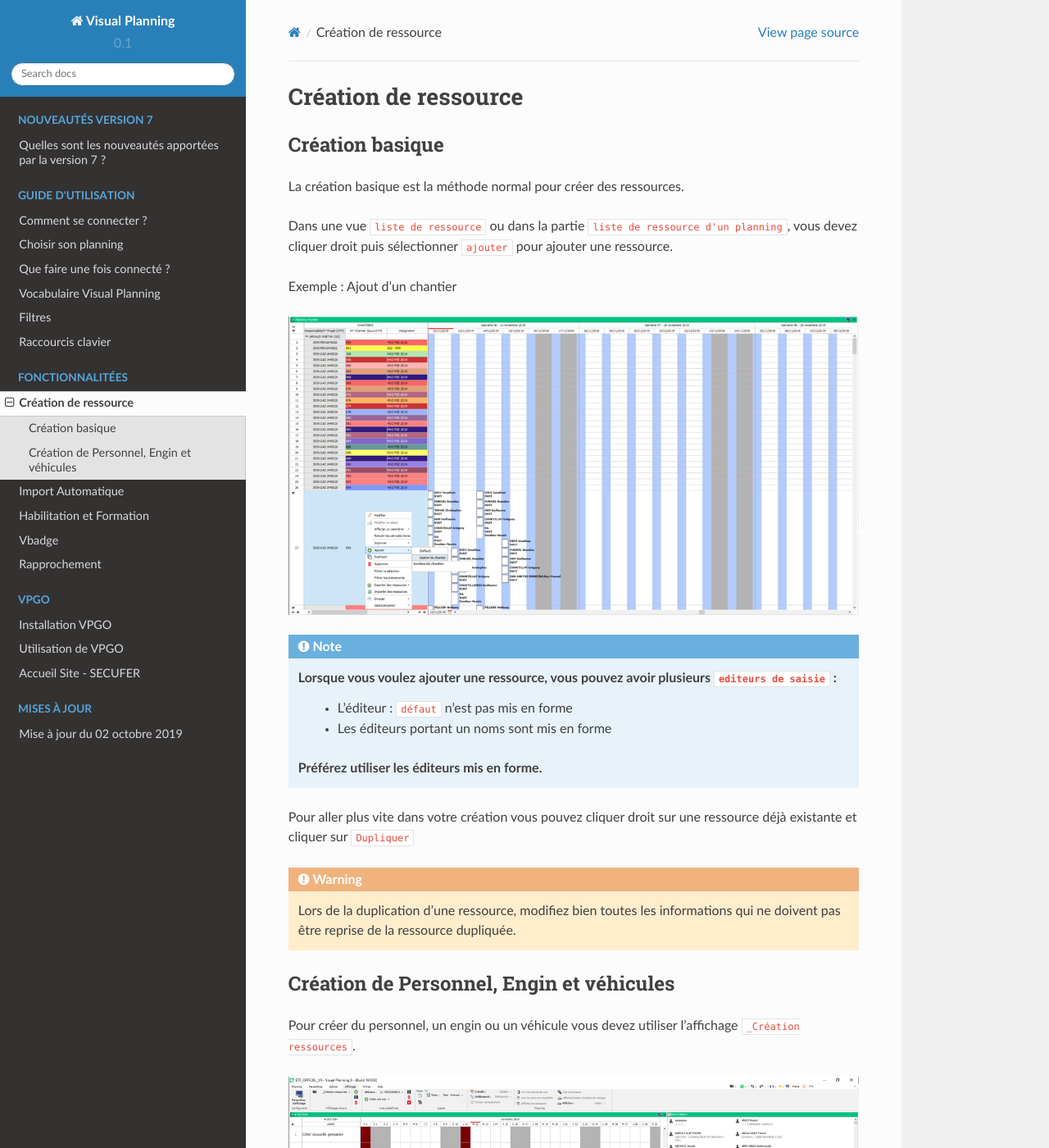
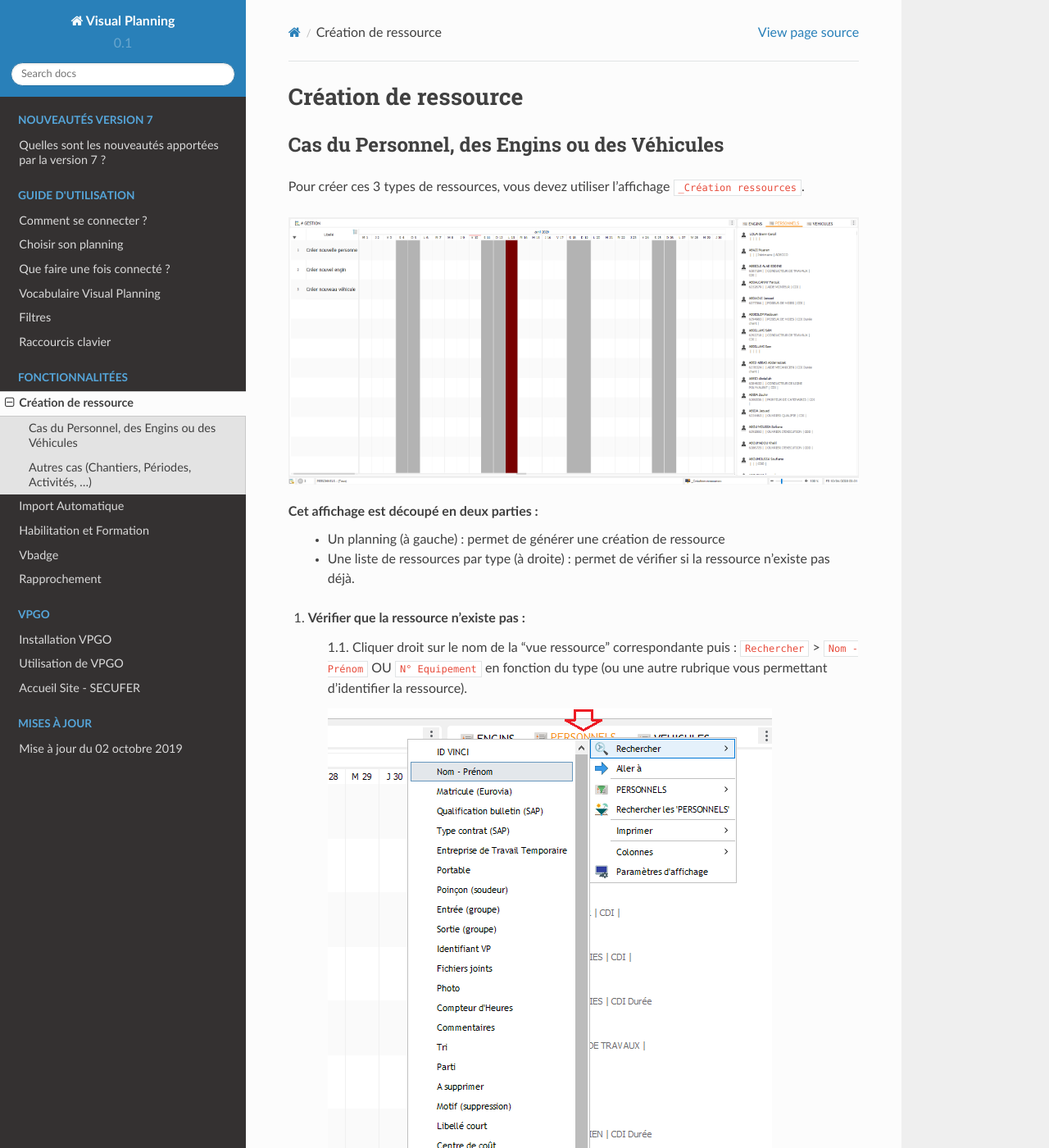
Before and after one commit to macordier/VPDOC, a Sphinx documentation site: the page built from popcube/source/fonctionnalitees/creation_ressource.rst, in a window 1280 px wide and 1400 px high. Shown: the whole window at 82% size. Built offline with Sphinx 7.4.7 and the Read the Docs theme 2.0.0, drawn with Linux system fonts in a browser that asks for light colours; some of the changed text lies outside the part shown.

Commit message:
màj fonctionnalitées / création de ressources au 10/04/2020

```diff
--- a/popcube/source/fonctionnalitees/creation_ressource.rst
+++ b/popcube/source/fonctionnalitees/creation_ressource.rst
@@ -2,56 +2,63 @@
 Création de ressource
 =========================
 
-Création basique
------------------
+Cas du Personnel, des Engins ou des Véhicules
+---------------------------------------------
 
-La création basique est la méthode normal pour créer des ressources.
+Pour créer ces 3 types de ressources, vous devez utiliser l'affichage ``_Création ressources``.
 
-Dans une vue ``liste de ressource`` ou dans la partie ``liste de ressource d'un planning``, vous devez cliquer droit puis sélectionner ``ajouter`` pour ajouter une ressource.
-
-Exemple : Ajout d'un chantier
-
-.. image:: ../_static/fonctionnalitees/creation_ressource/ajout_chantier.png
-
-.. note::
-    Lorsque vous voulez ajouter une ressource, vous pouvez avoir plusieurs ``editeurs de saisie`` :
-        - L'éditeur : ``défaut`` n'est pas mis en forme
-        - Les éditeurs portant un noms sont mis en forme
-
-    **Préférez utiliser les éditeurs mis en forme.**
-
-Pour aller plus vite dans votre création vous pouvez cliquer droit sur une ressource déjà existante et cliquer sur ``Dupliquer``
-
-.. warning::
-    Lors de la duplication d'une ressource, modifiez bien toutes les informations qui ne doivent pas être reprise de la ressource dupliquée.
-
-Création de Personnel, Engin et véhicules
------------------------------------------
-
-Pour créer du personnel, un engin ou un véhicule vous devez utiliser l'affichage ``_Création ressources``.
-
-.. image:: ../_static/fonctionnalitees/creation_ressource/creation_ressource.png
+.. image:: ../_static/fonctionnalitees/creation_ressource/v7_creation_ressource.png
 
 Cet affichage est découpé en deux parties :
-    - Planning gestion qui permet de positionner un événement de création de ressource
-    - Ressource personnel, engin et véhicule qui permet de vérifier si la ressource n'éxiste pas.
+    - Un planning (à gauche) : permet de générer une création de ressource
+    - Une liste de ressources par type (à droite) : permet de vérifier si la ressource n'existe pas déjà.
 
-1. Vérifiez que la ressource n'éxiste pas :
-    1.1. Cliquez droit sur la barre de la vue puis faite : Rechercher -> Nom - Prénom (Ou une autre rubrique si vous le souhaitez)
+1. Vérifier que la ressource n'existe pas :
+    1.1. Cliquer droit sur le nom de la "vue ressource" correspondante puis : ``Rechercher`` > ``Nom - Prénom`` OU ``N° Equipement`` en fonction du type (ou une autre rubrique vous permettant d'identifier la ressource).
 
-    .. image:: ../_static/fonctionnalitees/creation_ressource/liste_personnel_recherche.png
+    .. image:: ../_static/fonctionnalitees/creation_ressource/v7_liste_personnel_recherche.png
 
-    1.2. Préférez utiliser la recherche ``contient`` pour vérifier si la ressource n'éxiste pas.
+    1.2. Préférer utiliser la méthode de recherche ``contient`` (plutôt que ``égale à``) puis taper la valeur à rechercher.
 
-    .. image:: ../_static/fonctionnalitees/creation_ressource/recherche.png
+    .. image:: ../_static/fonctionnalitees/creation_ressource/v7_recherche.png
 
-    1.3. Si la liste est vide, la ressource n'éxiste pas et vous pouvez la créer.
-2. Double cliquez à une date sur la ligne de la ressource que vous souhaitez créer.
-3. Choisissez le secteur dans lequel la ressource sera créée.
-    3.1. N'hésitez pas à selectionner le filtre : ``_Mon secteur`` pour réduire la liste des secteurs rapidement
+    1.3. Si la liste est vide (= sans résultat), la ressource n'existe pas et vous pouvez donc passer à l'étape suivante.
+
+2. Dans le planning, double-cliquer à une date donnée et sur la ligne correspondant au type de ressource souhaité.
+
+3. Choisir le secteur dans lequel la ressource devra être créée.
+    3.1. Penser à selectionner le filtre ``_Mon secteur`` pour réduire la liste des secteurs rapidement.
 
     .. image:: ../_static/fonctionnalitees/creation_ressource/liste_chantier.png
 
 4. Renseignez les informations de la ressource.
 
-    .. image:: ../_static/fonctionnalitees/creation_ressource/ajout_personne.png
+    .. image:: ../_static/fonctionnalitees/creation_ressource/v7_ajout_personne.png
+
+5. Enfin, un événement apparaît dans le planning. Dans un délai de 15 minutes, la ressource sera automatiquement générée ou, à défaut, l'événement passera au rouge avec un message d'erreur.
+
+Autres cas (Chantiers, Périodes, Activités, ...)
+------------------------------------------------
+
+Pour les autres ressources, la méthode est simplifiée.
+
+Dans une ``Vue Ressources`` ou dans la partie gauche (ressources) d'une ``Vue Planning``, vous devez cliquer droit puis sélectionner ``Ajouter``.
+
+Exemple : Ajout d'un chantier (à partir d'un planning des chantiers)
+
+.. image:: ../_static/fonctionnalitees/creation_ressource/v7_ajout_chantier.png
+
+.. note::
+    Lorsque vous voulez ajouter une ressource, vous avez généralement le choix entre plusieurs ``éditeurs de saisie`` :
+        - L'éditeur ``(Défaut)`` est l'interface générique de Visual Planning (non mis en forme)
+        - Les éditeurs nommés (ici, ``Gestion du chantier``) sont mis en forme par nos soins
+
+    **Bien que le résultat final soit équivalent, nous vous conseillons d'utiliser les éditeurs nommés.**
+
+Pour gagner du temps lors de la création, vous pouvez cliquer droit sur une ressource déjà existante (et similaire à celle que vous souhaitez créer) puis cliquer sur ``Dupliquer``.
+
+.. warning::
+    Lors de la duplication d'une ressource, modifiez bien toutes les informations qui ne doivent pas être reprises.
+
+    Il est également possible que le message suivant apparaisse : "Voulez-vous dupliquer les événements ?"
+    **ATTENTION : TOUJOURS REPONDRE [ NON ] A CETTE QUESTION !!!**
```
Also changed, not shown: popcube/source/_static/fonctionnalitees/creation_ressource/v7_ajout_chantier.png (added), popcube/source/_static/fonctionnalitees/creation_ressource/v7_ajout_personne.png (added), popcube/source/_static/fonctionnalitees/creation_ressource/v7_creation_ressource.png (added), popcube/source/_static/fonctionnalitees/creation_ressource/v7_liste_personnel_recherche.png (added), popcube/source/_static/fonctionnalitees/creation_ressource/v7_recherche.png (added).
